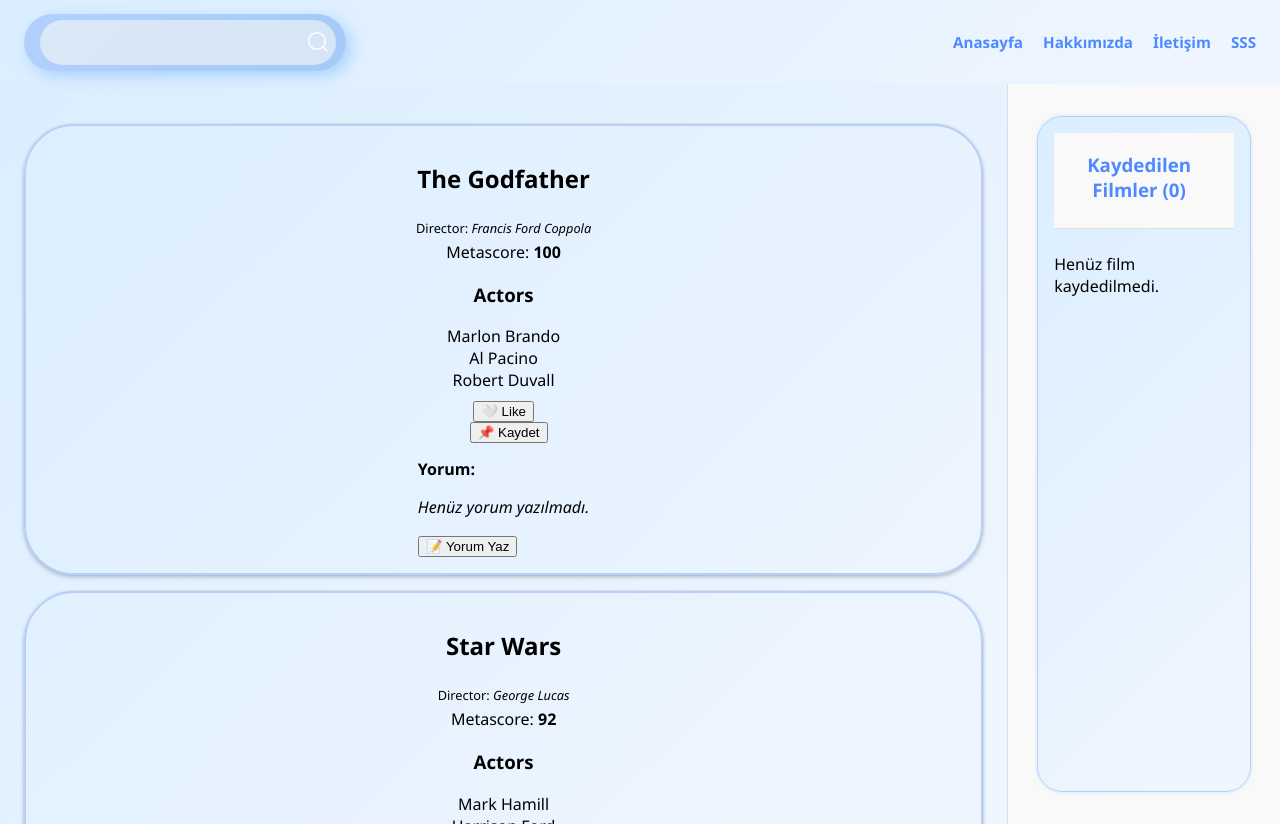
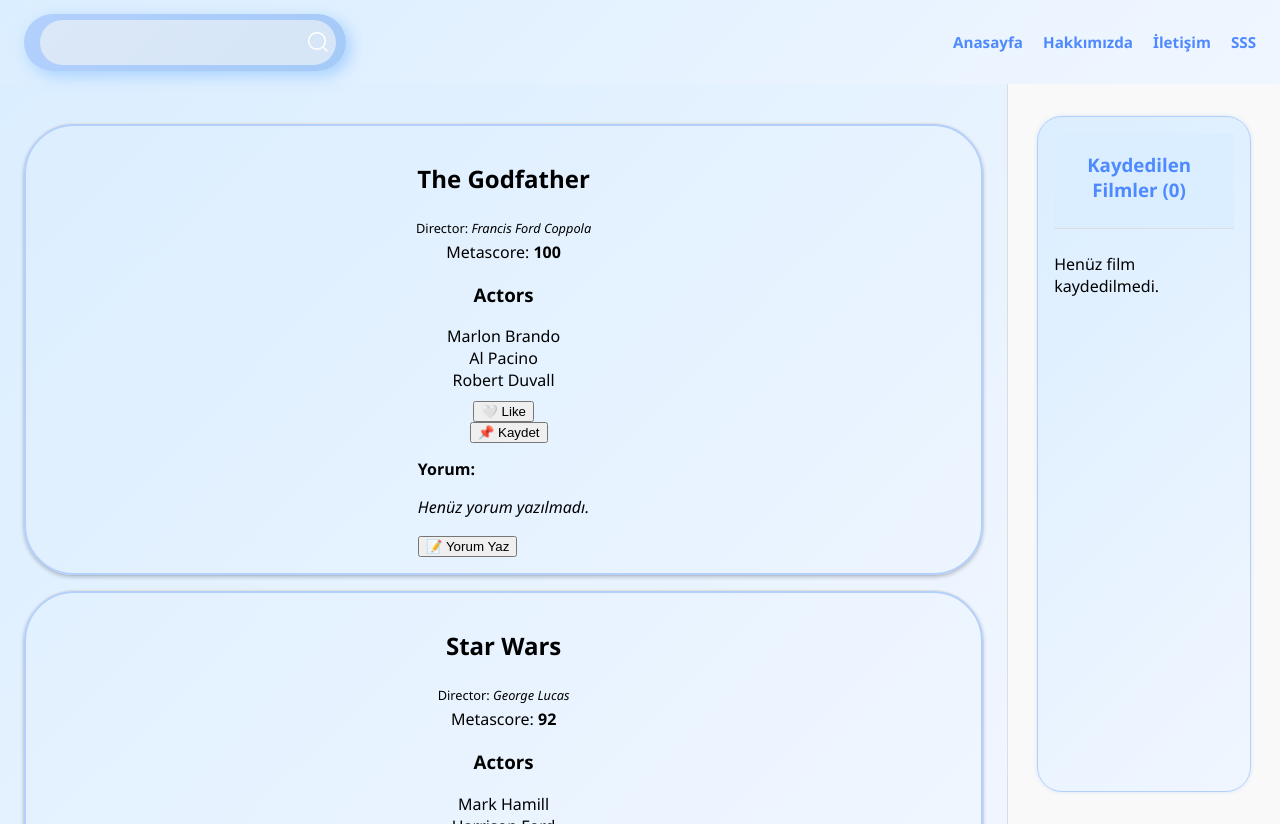
Before and after one commit to mgjhdnccc/vitejs-vite-s7d1, a React (Vite) app: page / in a window 1280 px wide. Built offline with nearby package versions, Linux system fonts and the light colour scheme.

Commit message:
h3BackgroundColor

```diff
--- a/src/components/KaydedilenlerListesi.jsx
+++ b/src/components/KaydedilenlerListesi.jsx
@@ -10,7 +10,7 @@ export default function KaydedilenlerListesi({ list, addFn, removeFn }) {
       {/* Sabit başlık + sayacı */}
       <div style={{
         flexShrink: 0,
-        backgroundColor: '#f9f9f9',
+        backgroundColor: '#dbeeff', // Değiştirildi
         borderBottom: '1px solid #ddd',
         paddingBottom: '8px',
         marginBottom: '8px'
```
